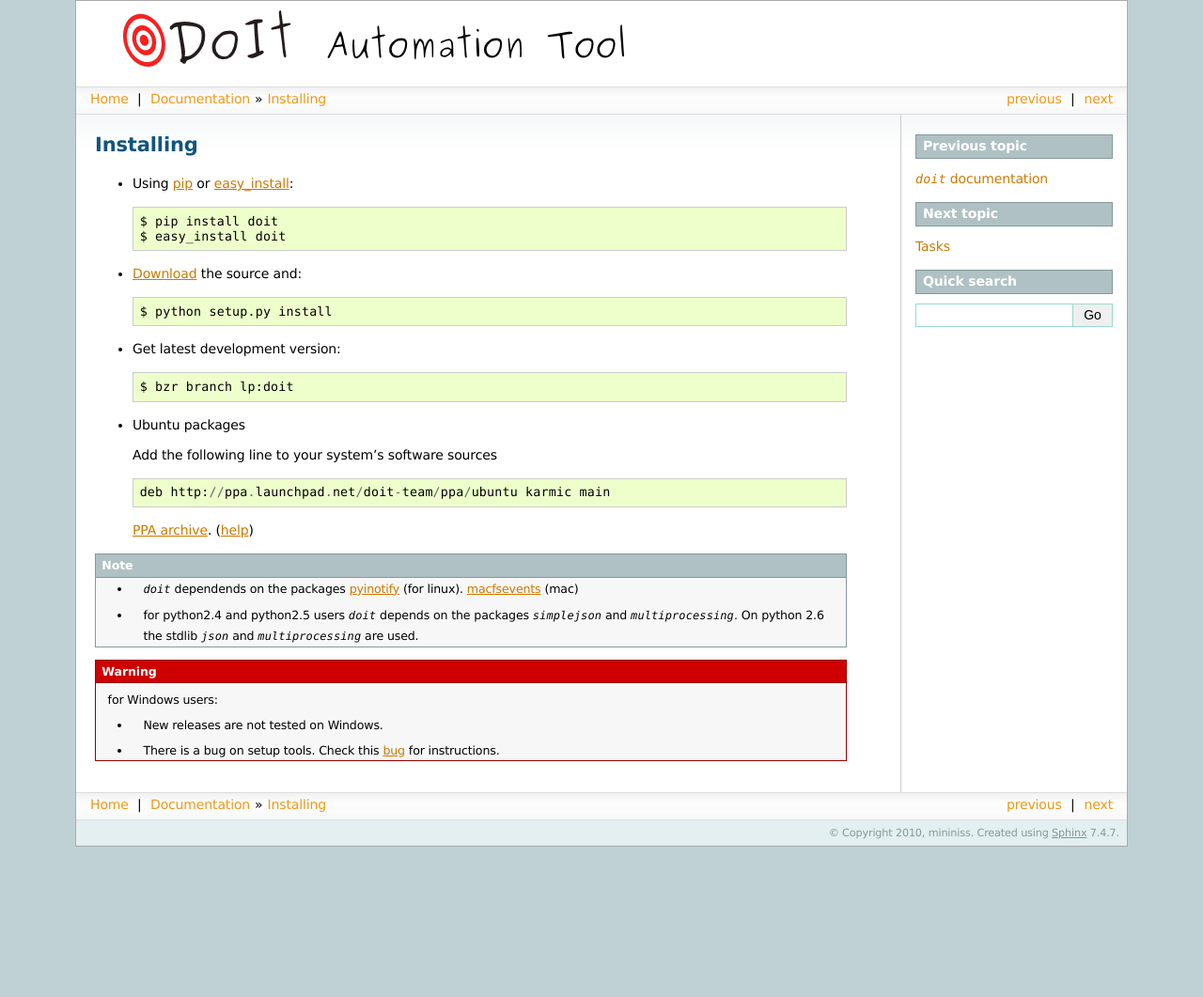
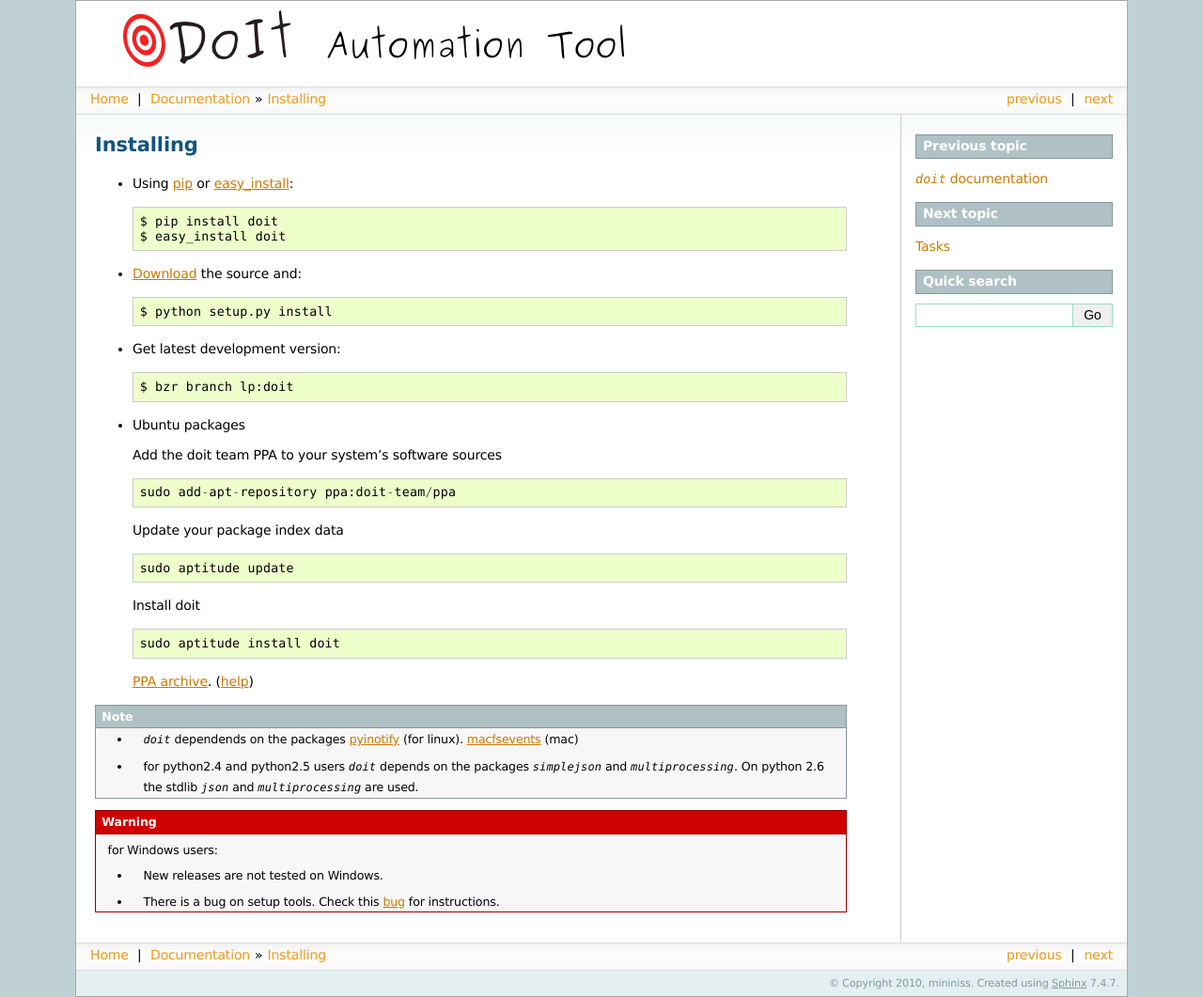
Before and after one commit to pydoit/doit, a Sphinx documentation site: the page built from doc/install.rst, in a window 1280 px wide. Shown: the whole page at 94% size. Built offline with Sphinx 7.4.7, drawn with Linux system fonts in a browser that asks for light colours; comment, search, counter and statistics services are not loaded; before the commit the page ends 901 px from its top, so only the background shows below that.

Commit message:
Documentation regarding how to install in ubuntu from the PPA updated
--HG--
extra : convert_revision : javier.collado%40canonical.com-20100615085959-gbnm0wqiv2k60dq0

```diff
--- a/doc/install.rst
+++ b/doc/install.rst
@@ -17,9 +17,17 @@
 
 * Ubuntu packages
 
-  Add the following line to your system's software sources ::
+  Add the doit team PPA to your system's software sources ::
 
-    deb http://ppa.launchpad.net/doit-team/ppa/ubuntu karmic main
+    sudo add-apt-repository ppa:doit-team/ppa
+
+  Update your package index data ::
+
+    sudo aptitude update
+
+  Install doit ::
+
+    sudo aptitude install doit
 
   `PPA archive <https://launchpad.net/~doit-team/+archive/ppa/>`_. (`help <https://launchpad.net/+help/soyuz/ppa-sources-list.html>`_)
 
```
